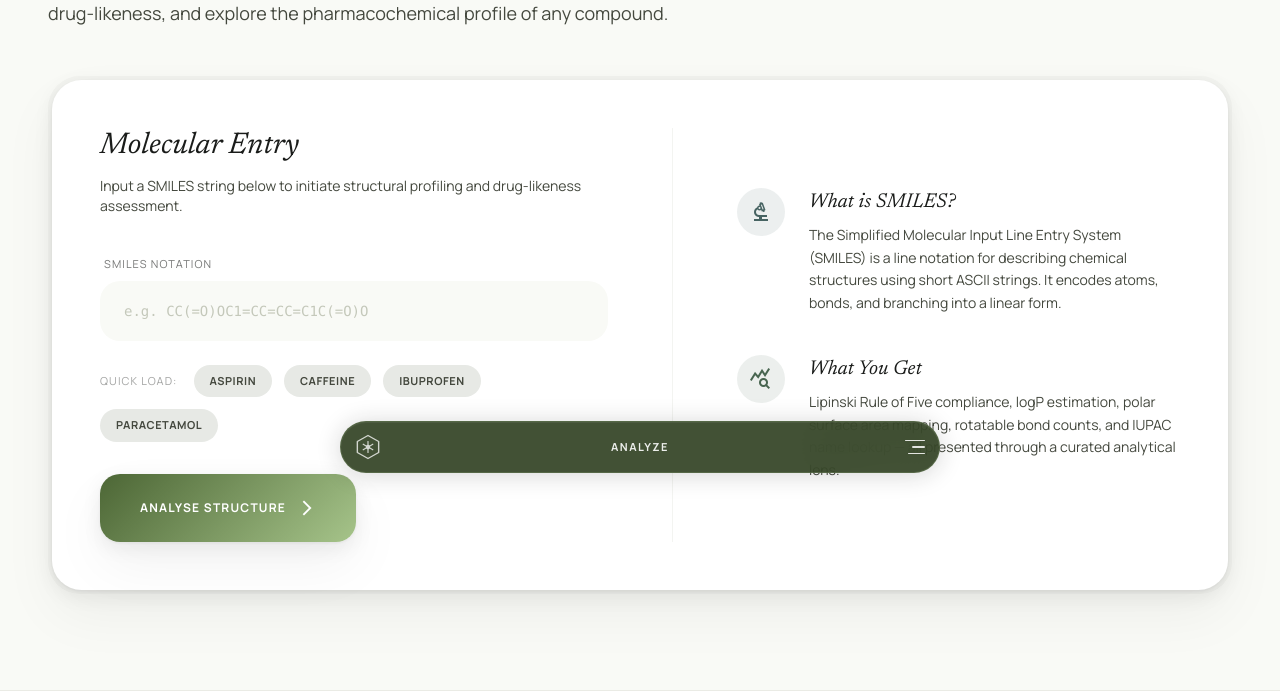
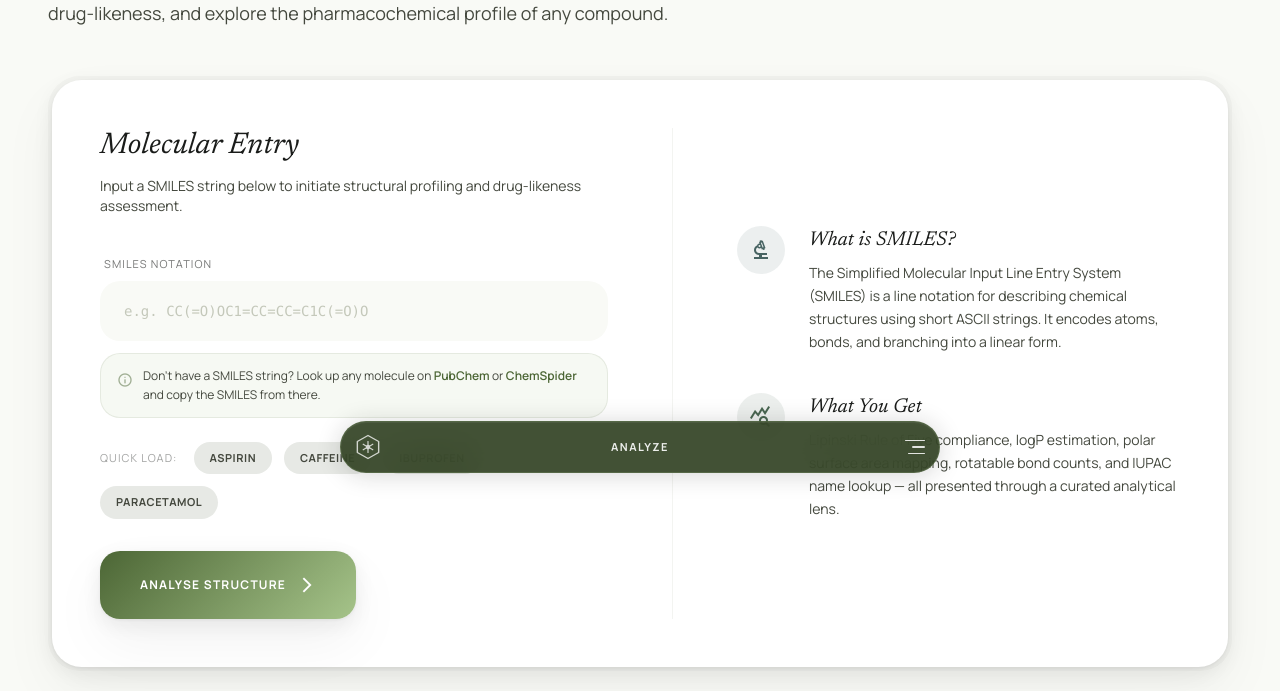
Before and after one commit to rishabhjain2510/molsight, a Flask app: page / in a window 1280 px wide. Shown: the part 303-994 px from the top of the page. Run offline with Flask 3, Linux system fonts and the light colour scheme; some libraries are stand-ins or nearby versions.

Commit message:
feat: Add informational guidance for SMILES input in the analysis form

```diff
--- a/templates/index.html
+++ b/templates/index.html
@@ -35,6 +35,16 @@
                                 <label class="block font-label text-[0.6875rem] uppercase tracking-widest mb-2 text-on-surface/60 px-1" for="smiles">SMILES Notation</label>
                                 <input class="w-full bg-surface text-on-surface border-none focus:ring-1 focus:ring-primary/40 rounded-xl py-5 px-6 font-mono text-sm placeholder:text-outline-variant transition-all duration-300"
                                        id="smiles" name="smiles" placeholder="e.g. CC(=O)OC1=CC=CC=C1C(=O)O" required type="text"/>
+                                <div class="mt-3 flex items-start gap-2.5 bg-primary-container/10 border border-primary/10 rounded-xl px-4 py-3">
+                                    <span class="material-symbols-outlined text-primary/50 text-base mt-0.5 flex-shrink-0">info</span>
+                                    <p class="text-xs text-on-surface-variant font-body leading-relaxed">
+                                        Don't have a SMILES string? Look up any molecule on
+                                        <a href="https://pubchem.ncbi.nlm.nih.gov/" target="_blank" rel="noopener noreferrer" class="font-semibold text-primary hover:underline underline-offset-2 transition-colors">PubChem</a>
+                                        or
+                                        <a href="https://www.chemspider.com/" target="_blank" rel="noopener noreferrer" class="font-semibold text-primary hover:underline underline-offset-2 transition-colors">ChemSpider</a>
+                                        and copy the SMILES from there.
+                                    </p>
+                                </div>
                             </div>
                             <div class="flex flex-wrap items-center gap-3">
                                 <span class="font-label text-[0.6875rem] uppercase tracking-widest text-on-surface/40 mr-1">Quick load:</span>
```
